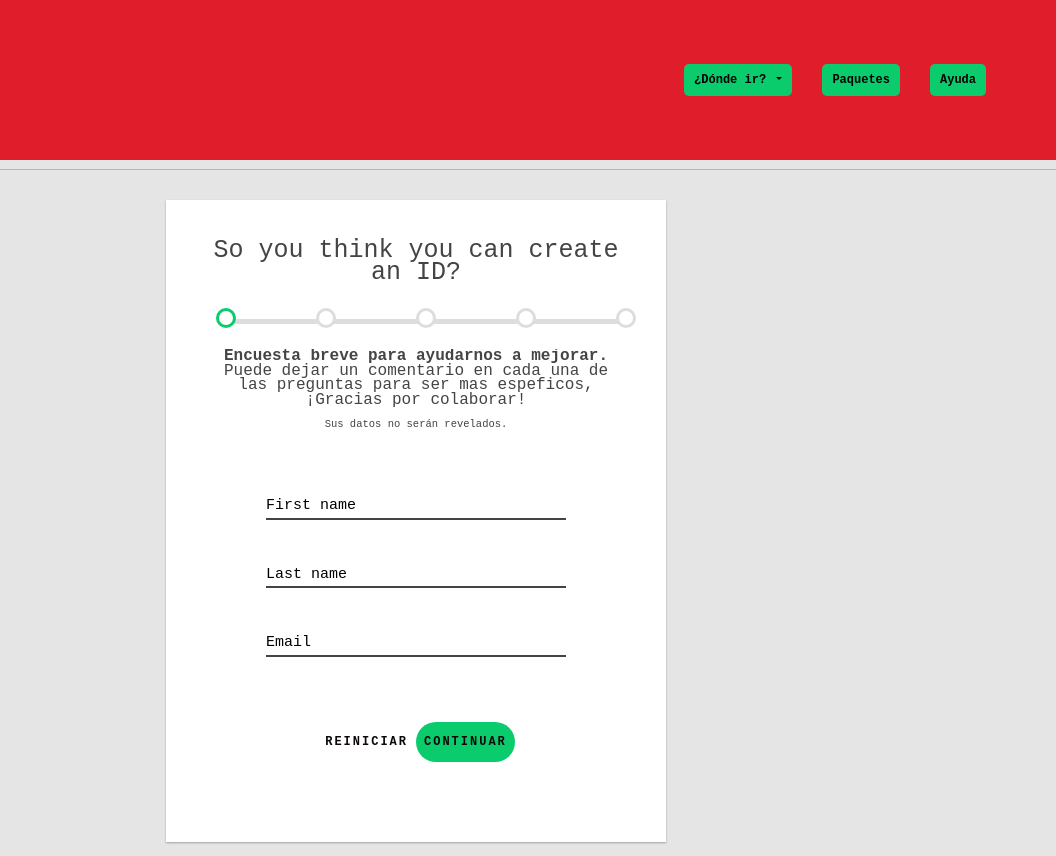
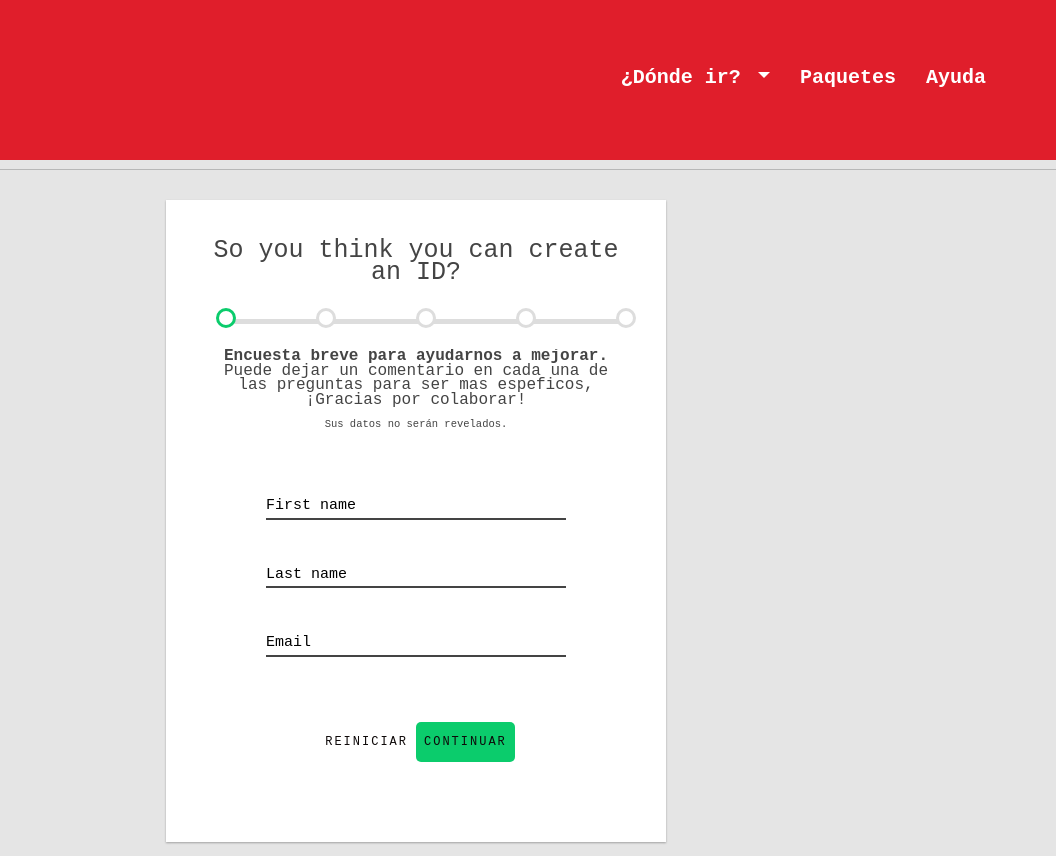
Before and after one commit to francoapesteguia/proyectsantiagodelestero, a website: page pages/paquetes.html in a window 1280 px wide. Shown: the full height of the page, 224-1280 px from the left. Drawn offline with nearby package versions, Linux system fonts and the light colour scheme; some packages are replaced by stand-ins of ours; a script that the page names is missing.

Commit message:
Errors solved

```diff
--- a/pages/paquetes.html
+++ b/pages/paquetes.html
@@ -21,7 +21,7 @@
             <div class="navbar__menu">
                 <div>
                     <div class="dropdown">
-                        <button class="btn btn-lg dropdown-toggle" type="button" id="dropdownMenuButton" data-toggle="dropdown" aria-haspopup="true" aria-expanded="false">
+                        <button class="btn2 dropdown-toggle" type="button" id="dropdownMenuButton btn2" data-toggle="dropdown" aria-haspopup="true" aria-expanded="false">
                         ¿Dónde ir?
                         </button>
                         <div class="dropdown-menu dropdown-menu-dark" aria-labelledby="dropdownMenuButton">
@@ -31,10 +31,10 @@
                         </div>
                     </div>
                 </div>
-                    <a href="#" class="btn btn-lg">
+                    <a href="#" class="btn2">
                         Paquetes
                     </a>
-                    <a class="btn btn-lg">
+                    <a class="btn2">
                         Ayuda
                     </a>
             </div>
--- a/scss/pages/paquetes.scss
+++ b/scss/pages/paquetes.scss
@@ -1,3 +1,4 @@
+
 #formulario{
     display: flex;
     align-items: center;
@@ -87,7 +88,7 @@ form .btn {
     text-transform: uppercase;
     color: rgb(14, 9, 9);
     letter-spacing: 2px;
-    border-radius: 20px;
+    border-radius: 5px;
     border: none;
     cursor: pointer;
 }
@@ -472,9 +473,8 @@ li label::before {
 	border-radius:4px;
 	color:darken(#48CFAD, 20%);
 	content:'';
-	  font-size:2.3rem;
-	  // padding:.1em 0 0 .2em;
-	padding-top:0.2em;
+	font-size:2.9rem;
+	padding-top:0.8rem;
 }
 
 input[type="checkbox"],
@@ -493,7 +493,6 @@ li label::before {
 	margin-top:-10px;
 	position:absolute;
 	width:30px;
-
 }
 
 .animation-container{
--- a/scss/partials/_header.scss
+++ b/scss/partials/_header.scss
@@ -22,10 +22,16 @@ header{
 }
 
 
-.btn{
+.btn2{
     font-size: 2em;
     font-weight: bold;
     color: rgb(255, 255, 255);
+    border: none;
+    background: none;
+
+    &:hover{
+        color: #343a40;
+    }
 
     a{
         font-size: 1em;
```
Also changed, not shown: estilos/style.css. Lines whose indentation alone changed are shown as unchanged.
